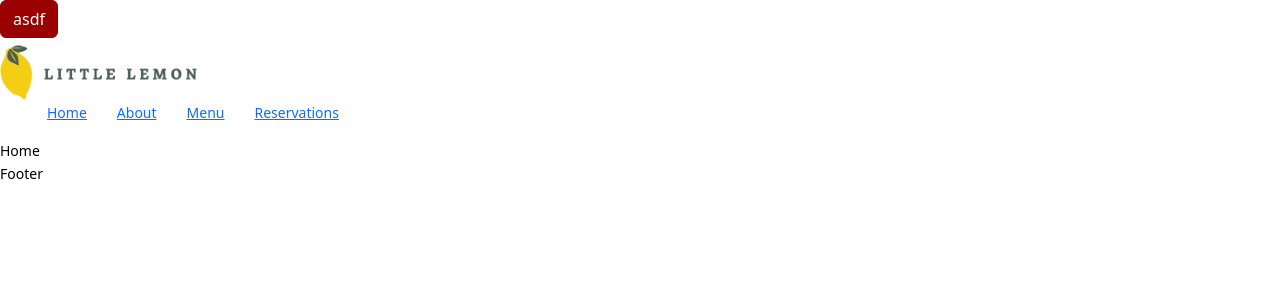
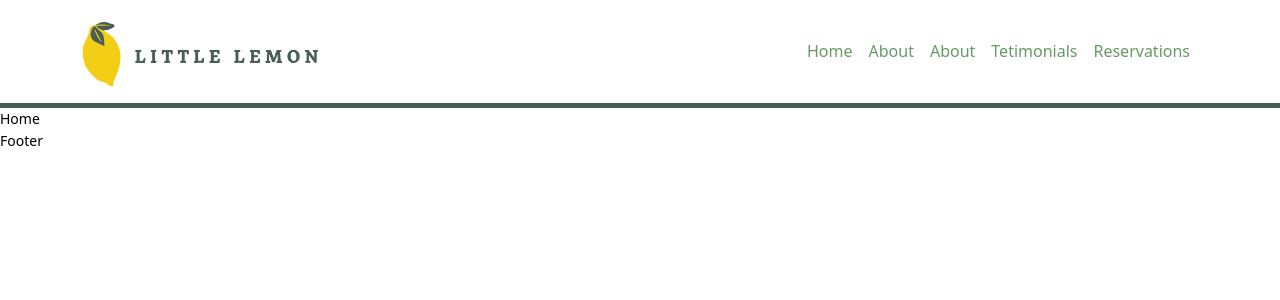
Before and after one commit to zak-cnaan/little-lemon, a React (Create React App) app: page / in a window 1280 px wide. Shown: the top 300 px of the page. Built offline with nearby package versions, Linux system fonts and the light colour scheme.

Commit message:
header layout:

```diff
--- a/src/components/header/Header.js
+++ b/src/components/header/Header.js
@@ -1,38 +1,40 @@
 import Logo from "../../assets/images/logo.jpg";
-import { useState } from "react";
 import { NavLink } from "react-router-dom";
 
+import { Navbar, Nav, Container } from "react-bootstrap";
+
 const Header = () => {
-  const [click, setClick] = useState(false);
-  const handleClick = () => setClick(!click);
 
   return (
-    <div as="header">
-        <button  type="button" className="btn btn-primary">asdf</button>
-      <div maxW={"container.xl"}>
-        <div px={0} py={4} justifyContent="space-between" alignItems="center">
-          <NavLink to="/">
-            {<img className="logo-img" src={Logo} alt="Little Lemon logo" />}
-          </NavLink>
-          <nav className="nav">
-            <ul className={click ? "nav-menu active" : "nav-menu"}>
-              <li>
-                <NavLink to="/">Home</NavLink>
-              </li>
-              <li>
-                <NavLink to="#">About</NavLink>
-              </li>
-              <li>
-                <NavLink to="#">Menu</NavLink>
-              </li>
-              <li>
-                <NavLink to="/reservations">Reservations</NavLink>
-              </li>
-            </ul>
-          </nav>
-        </div>
-      </div>
-    </div>
+    <>
+      <Navbar bg="light" expand="lg" as='header'>
+        <Container>
+          <Navbar.Brand as={NavLink} to="/" className="active">
+            <img className="logo-img" src={Logo} alt="Little Lemon logo" />
+          </Navbar.Brand>
+          <Navbar.Toggle aria-controls="basic-navbar-nav" />
+          <Navbar.Collapse id="basic-navbar-nav">
+            <Nav className="ms-auto">
+              <Nav.Link as={NavLink} to="/" className="active">
+                Home
+              </Nav.Link>
+              <Nav.Link as={NavLink} to="/#About" className="active">
+                About
+              </Nav.Link>
+              <Nav.Link as={NavLink} to="/#About" className="active">
+                About
+              </Nav.Link>
+              <Nav.Link as={NavLink} to="/#Tetimonials" className="active">
+                Tetimonials
+              </Nav.Link>
+              <Nav.Link as={NavLink} to="/reservations" className="active">
+                Reservations
+              </Nav.Link>
+            </Nav>
+          </Navbar.Collapse>
+        </Container>
+      </Navbar>
+    </>
   );
 };
 
--- a/src/components/header/_header.scss
+++ b/src/components/header/_header.scss
@@ -1,15 +1,27 @@
 header {
-  border-bottom: 1px solid red;
+  border-bottom: 5px solid #495e57;
 }
 
 .logo-img {
-  width: 160px;
+  width: 140px;
 
-  @media (min-width: 700px) {
-    width: 200px;
+  @include media-breakpoint-up(sm) {
+    width: 180px;
+  }
+
+  @include media-breakpoint-up(lg) {
+    width: 240px;
   }
 }
 
+.nav-link{
+    font-size: 16px;
+    color:#696 !important;
+    &:hover{
+        color:#495e57 !important;
+        text-decoration: underline;
+    }
+}
 .nav-menu {
   display: flex;
   align-items: center;
```
